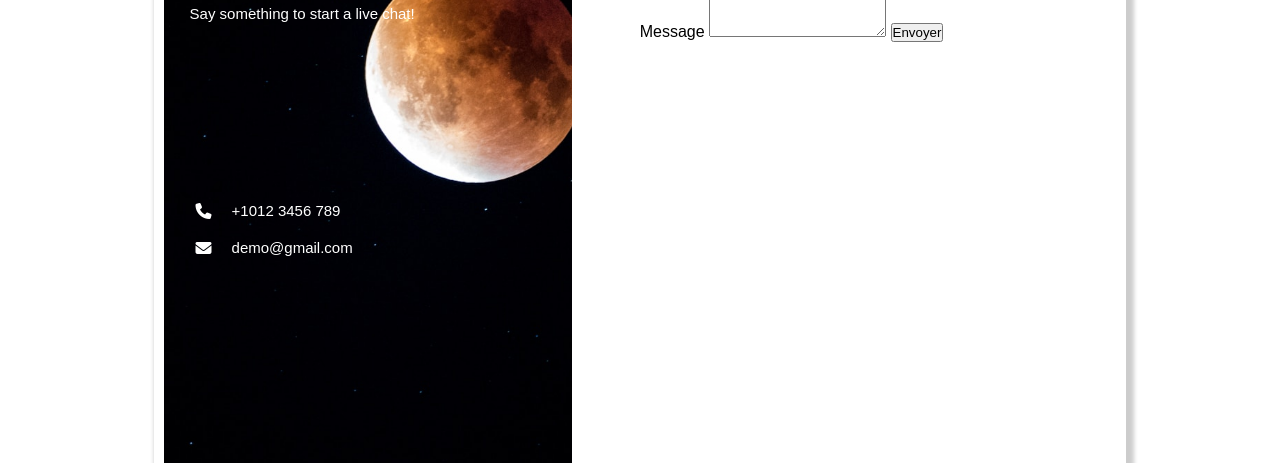
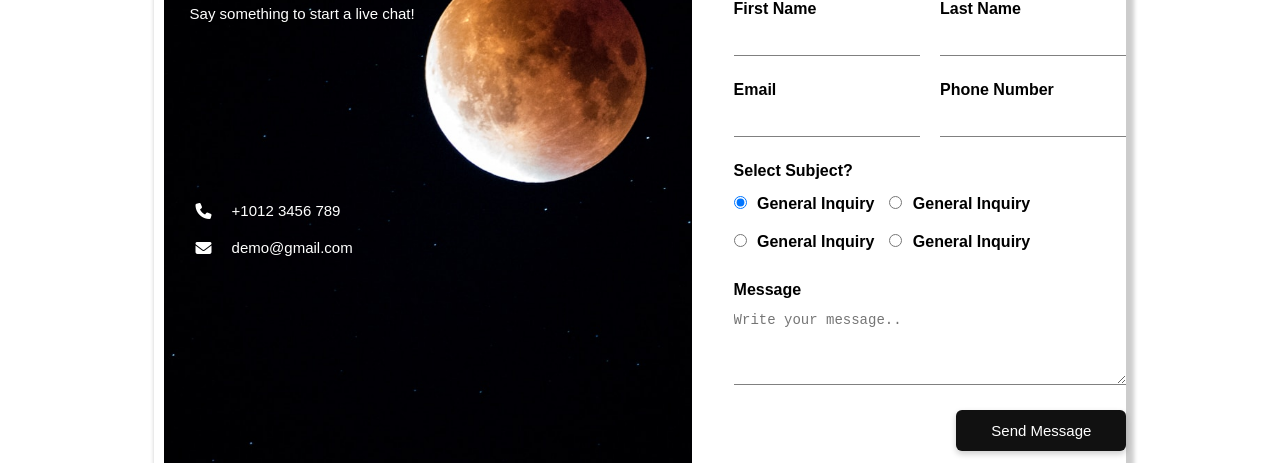
Before and after one commit to khadijaabirat/Space-Odyssey, a plain HTML site: page Contact.html in a window 1280 px wide. Shown: the part 253-716 px from the top of the page. Drawn offline with Linux system fonts and the light colour scheme.

Commit message:
modification

```diff
--- a/Contact.html
+++ b/Contact.html
@@ -91,21 +91,43 @@
                         </div>
                     </div>
                 </div>
-                <div class="cardcontact">
                     <form class="contact-form">
-                        <label for="name">Nom</label>
-                        <input type="text" id="name" name="name" required>
-
-                        <label for="email">Email</label>
-                        <input type="email" id="email" name="email" required>
-
-                        <label for="message">Message</label>
-                        <textarea id="message" name="message" rows="5" required></textarea>
-
-                        <button type="submit">Envoyer</button>
+                        <div class="form-r">
+                            <div class="form">
+                                <label for="first-name">First Name</label>
+                                <input type="text" id="first-name" name="first-name" required>
+                            </div>
+                            <div class="form">
+                                <label for="last-name">Last Name</label>
+                                <input type="text" id="last-name" name="last-name" required>
+                            </div>
+                        </div>
+                        <div class="form-r">
+                            <div class="form">
+                                <label for="email">Email</label>
+                                <input type="email" id="email" name="email" required>
+                            </div>
+                            <div class="form">
+                                <label for="phone">Phone Number</label>
+                                <input type="tel" id="phone" name="phone">
+                            </div>
+                        </div>
+                        <div class="form subject">
+                            <label>Select Subject?</label>
+                            <div class="options">
+                                <label><input type="radio" name="subject" checked> General Inquiry</label>
+                                <label><input type="radio" name="subject"> General Inquiry</label>
+                                <label><input type="radio" name="subject"> General Inquiry</label>
+                                <label><input type="radio" name="subject"> General Inquiry</label>
+                            </div>
+                        </div>
+                        <div class="form">
+                            <label for="message">Message</label>
+                            <textarea id="message" name="message" rows="4" placeholder="Write your message.."
+                                required></textarea>
+                        </div>
+                        <button type="submit" class="btn">Send Message</button>
                     </form>
-                </div>
-
             </div>
 
         </section>
--- a/styles.css
+++ b/styles.css
@@ -216,6 +216,7 @@ a {
     background-image: url('image/image1.jpg');
     background-size: cover;
     background-position: center;
+    height: 400px;
 }
 
 .banner-content {
@@ -401,15 +402,16 @@ a {
 .bannermission {
     position: relative;
     text-align: center;
-    padding: 80px 20px;
     background-image: url('image/bannermission.jpg');
     background-size: cover;
     background-position: center;
+    height: 400px;
 }
 
 .bannermission-content {
     position: relative;
     z-index: 1;
+    padding: 80px 20px;
 
 }
 
@@ -475,6 +477,8 @@ a {
     background-image: url('image/pngtree-planets-from--hybrid-solar-system-picture-image_2740255.jpg');
     background-size: cover;
     background-position: center;
+    height: 400px;
+
 }
 
 
@@ -746,15 +750,17 @@ a {
     color: black;
     font-size: 1em;
     display: flex;
-    align-items:flex-end;
+    align-items: flex-end;
     gap: 15px;
     padding: 40px 20px;
 }
+
 .contact-iconsm:hover {
     color: gray;
     cursor: pointer;
 
 }
+
 .contact-iconsm {
     background-color: white;
     border-radius: 100%;
@@ -765,6 +771,89 @@ a {
     justify-content: center;
     gap: 10px;
 }
+
+
+
+.cardcontactform {
+    width: 100%;
+    height: 100%;
+    display: flex;
+    align-items: center;
+    gap: 10px;
+        padding: 10px 10px;
+
+}
+
+
+
+
+
+
+.contact-form {
+  max-width: 800px;
+  margin: auto auto;
+}
+
+.form-r {
+  display: flex;
+  justify-content: space-between;
+  gap: 20px;
+}
+
+.form {
+  flex: 1;
+  display: flex;
+  flex-direction: column;
+  margin-bottom: 25px;
+}
+
+label {
+  font-weight: 600;
+  margin-bottom: 5px ;
+}
+
+input, textarea {
+  border: none;
+  border-bottom: 1px solid grey;
+  padding: 8px 0;
+  outline: none;
+  font-size: 14px;
+}
+
+
+.subject .options {
+  display: flex;
+  flex-wrap: wrap;
+  gap: 15px;
+  margin-top: 10px;
+}
+
+.subject input[type="radio"] {
+  margin-right: 6px;
+}
+
+.btn {
+  background: #111;
+  color: white;
+  padding: 12px 35px;
+  border: none;
+  border-radius: 6px;
+  font-size: 15px;
+  cursor: pointer;
+  float: right;
+  box-shadow: 0 3px 6px rgba(0,0,0,0.2);
+}
+
+.btn:hover {
+  background: #333;
+}
+
+
+
+
+
+
+
 
 
 
```
